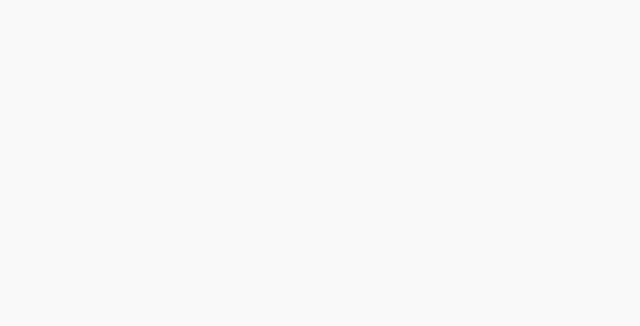
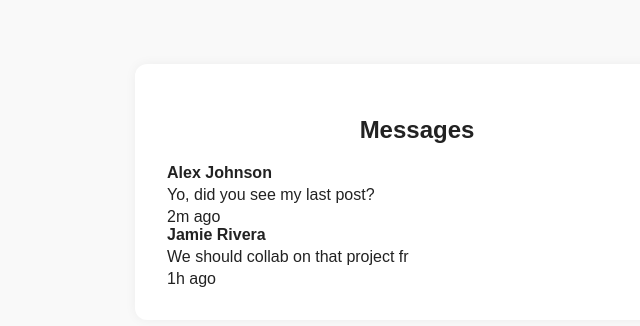
Before and after one commit to JonathanTeklu/jobapplyx, a React (Vite) app in the folder client/: page /messages in a window 1280 px wide. Before the commit this address had no page. Shown: the top 326 px of the page, without its empty margins (223-863 px from the left). Built offline with nearby package versions, Linux system fonts and the light colour scheme.

Commit message:
messages

```diff
--- a/client/src/App.jsx
+++ b/client/src/App.jsx
@@ -5,7 +5,8 @@ import LoginPage from './pages/LoginPage';
 import MainPage from './pages/MainPage';
 import ForgotPasswordPage from './pages/ForgotPasswordPage';
 import ResetPasswordPage from './pages/ResetPasswordPage';
-import ProfilePage from './pages/ProfilePage'; // ✅ Add this
+import ProfilePage from './pages/ProfilePage';
+import MessagesPage from './pages/MessagesPage'; // ✅ Add this
 
 function App() {
   return (
@@ -17,7 +18,8 @@ function App() {
         <Route path="/main" element={<MainPage />} />
         <Route path="/forgot-password" element={<ForgotPasswordPage />} />
         <Route path="/reset-password/:token" element={<ResetPasswordPage />} />
-        <Route path="/profile" element={<ProfilePage />} /> {/* ✅ Add this route */}
+        <Route path="/profile" element={<ProfilePage />} />
+        <Route path="/messages" element={<MessagesPage />} /> {/* ✅ New route */}
       </Routes>
     </Router>
   );
--- /dev/null
+++ b/client/src/pages/MessagesPage.jsx
@@ -0,0 +1,40 @@
+// src/pages/MessagesPage.jsx
+import React, { useState } from 'react';
+
+const sampleConversations = [
+  {
+    id: 1,
+    name: 'Alex Johnson',
+    message: 'Yo, did you see my last post?',
+    time: '2m ago',
+  },
+  {
+    id: 2,
+    name: 'Jamie Rivera',
+    message: 'We should collab on that project fr',
+    time: '1h ago',
+  },
+];
+
+const MessagesPage = () => {
+  const [messages, setMessages] = useState(sampleConversations);
+
+  return (
+    <div className="signup-container">
+      <h2 style={{ textAlign: 'center' }}>Messages</h2>
+      <div className="message-list">
+        {messages.map((msg) => (
+          <div key={msg.id} className="message-card">
+            <div>
+              <strong>{msg.name}</strong>
+              <p style={{ margin: '0.25rem 0' }}>{msg.message}</p>
+            </div>
+            <span className="message-time">{msg.time}</span>
+          </div>
+        ))}
+      </div>
+    </div>
+  );
+};
+
+export default MessagesPage;
```
